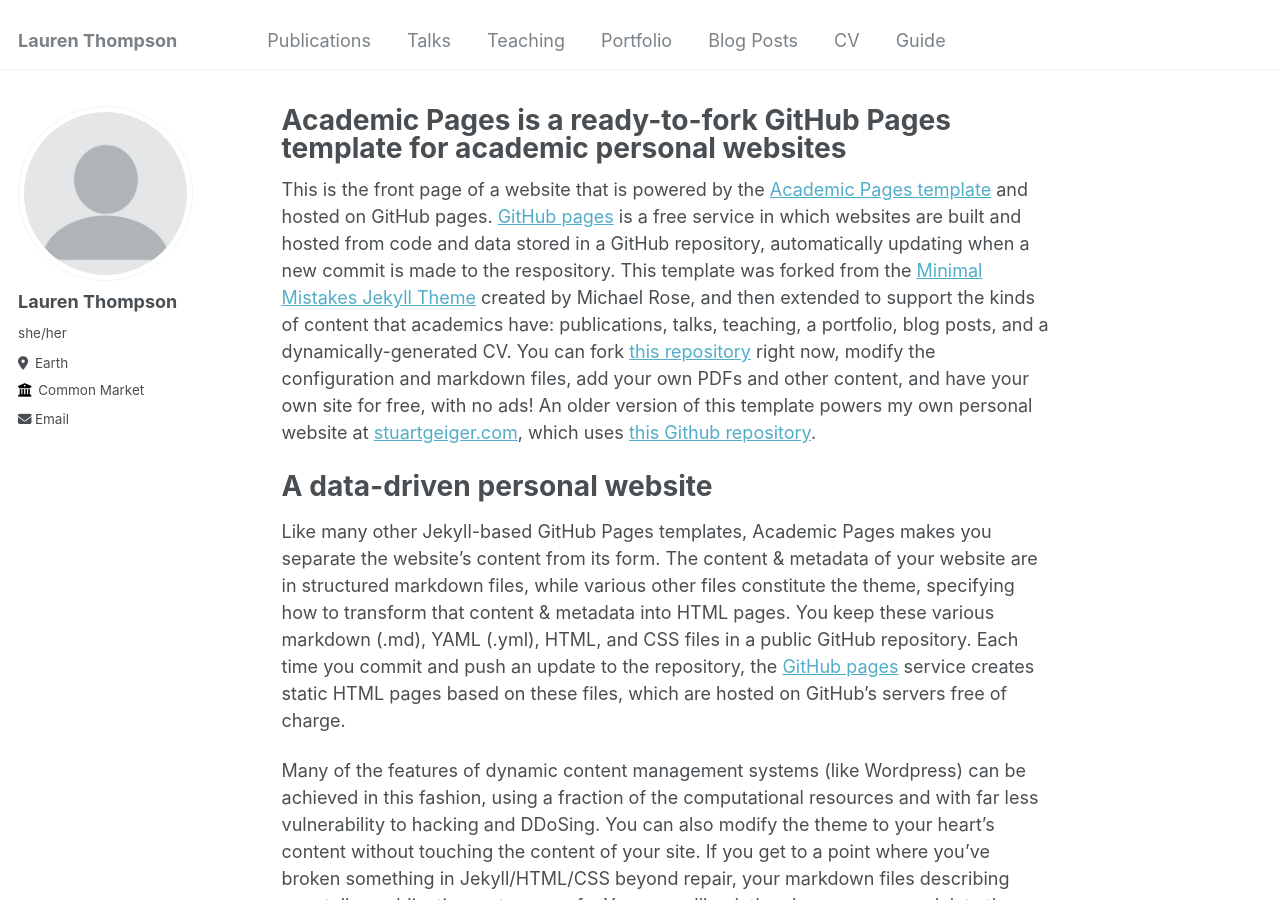
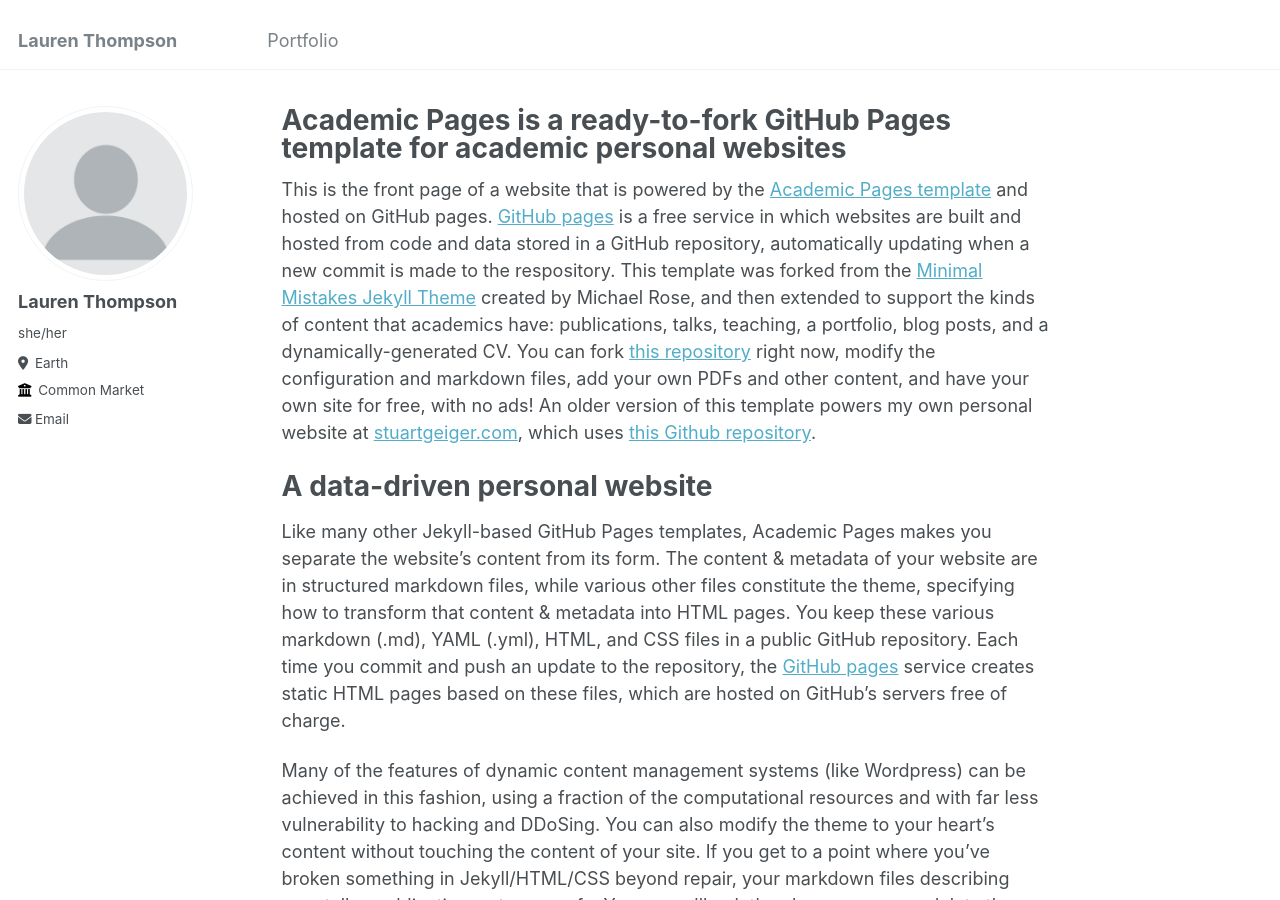
Before and after one commit to laurenthompson4477/Portfolio.github.io, a Jekyll site: the page built from _pages/about.md, in a window 1280 px wide and 900 px high. Built offline with Jekyll 4.4.1, drawn with Linux system fonts in a browser that asks for light colours.

Commit message:
Update navigation.yml
updating headers

```diff
--- a/_data/navigation.yml
+++ b/_data/navigation.yml
@@ -1,22 +1,5 @@
 # main links links
 main:
-  - title: "Publications"
-    url: /publications/
-
-  - title: "Talks"
-    url: /talks/
-
-  - title: "Teaching"
-    url: /teaching/
 
   - title: "Portfolio"
     url: /portfolio/
-
-  - title: "Blog Posts"
-    url: /year-archive/
-
-  - title: "CV"
-    url: /cv/
-
-  - title: "Guide"
-    url: /markdown/
```
